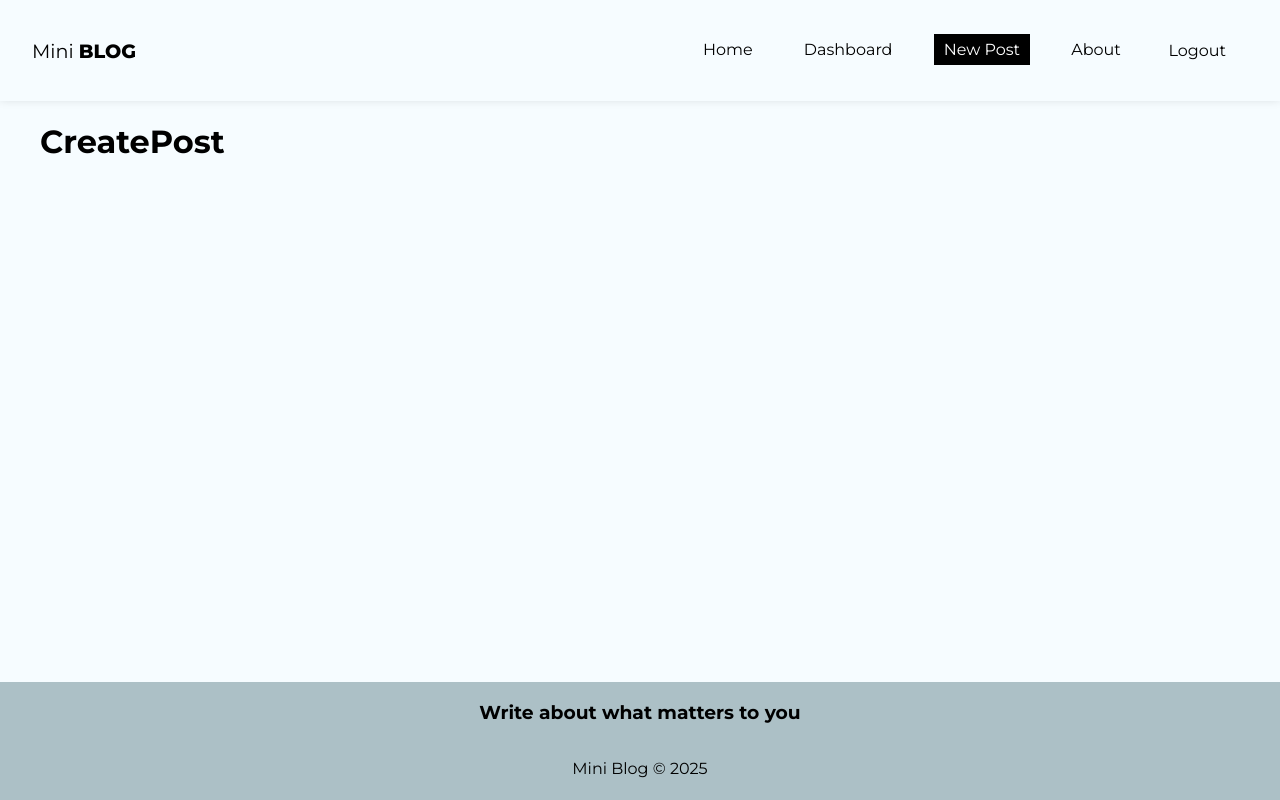
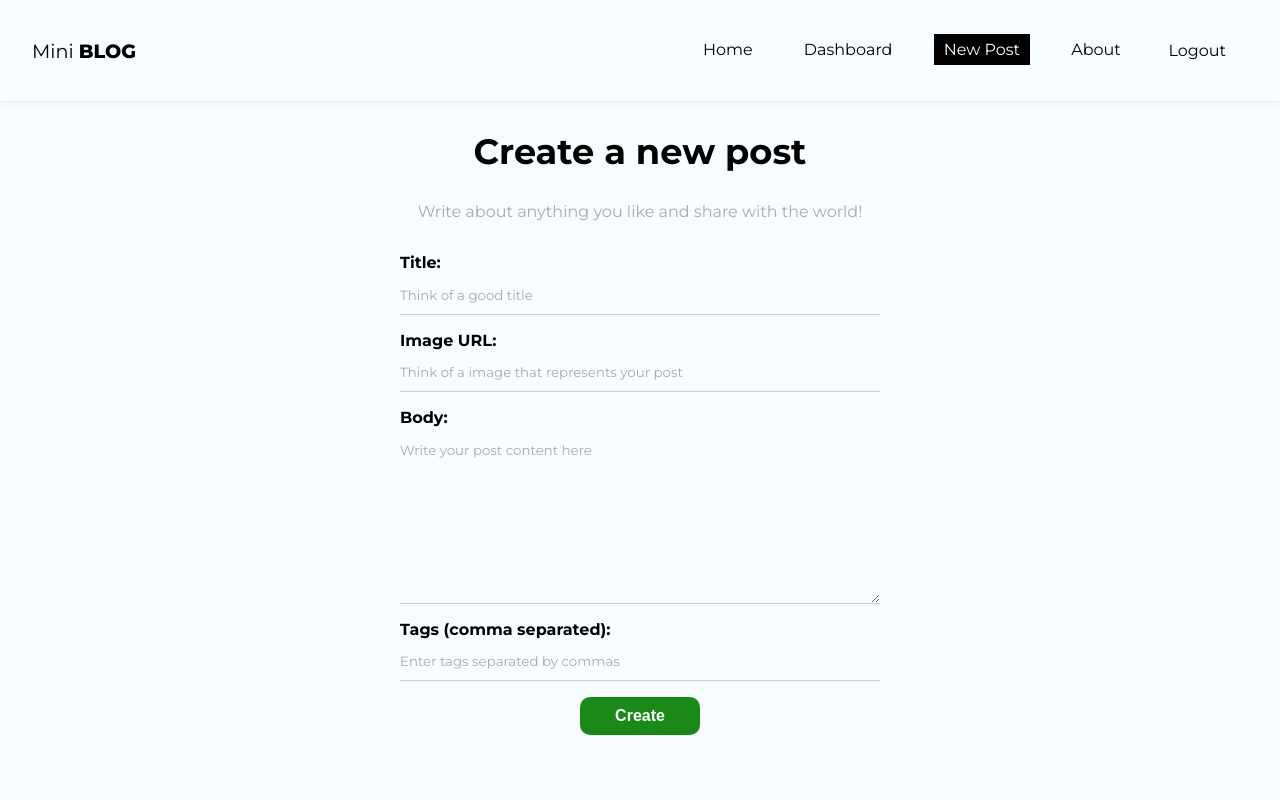
Before and after one commit to lucasldemello/react-zero-to-mastery-course, a React (Vite) app in the folder projects/miniblog/: page /posts/create in a window 1280 px wide. Shown: the top 800 px of the page. Built offline with nearby package versions, Linux system fonts and the light colour scheme; no server answers; sample sign-in values are in the browser's storage.

Commit message:
feat: Implement CreatePost component with form handling and styling

```diff
--- a/projects/miniblog/src/pages/CreatePost/CreatePost.jsx
+++ b/projects/miniblog/src/pages/CreatePost/CreatePost.jsx
@@ -1,9 +1,73 @@
 import styles from "./CreatePost.module.css";
 
+import { useState } from "react";
+import { useNavigate } from "react-router-dom";
+import { useAuthValue } from "../../context/AuthContext";
+
 const CreatePost = () => {
+  const [title, setTitle] = useState("");
+  const [image, setImage] = useState("");
+  const [body, setBody] = useState("");
+  const [tags, setTags] = useState([]);
+  const [formError, setFormError] = useState("");
+
+  const handleSubmit = (e) => {
+    e.preventDefault();
+  };
+
   return (
-    <div>
-      <h1>CreatePost</h1>
+    <div className={styles.create_post}>
+      <h2 className={styles.title}>Create a new post</h2>
+      <p>Write about anything you like and share with the world!</p>
+      <form className={styles.form} onSubmit={handleSubmit}>
+        <label>
+          <span>Title:</span>
+          <input
+            type="text"
+            required
+            placeholder="Think of a good title"
+            value={title}
+            onChange={(e) => setTitle(e.target.value)}
+          />
+        </label>
+
+        <label>
+          <span>Image URL:</span>
+          <input
+            type="text"
+            required
+            placeholder="Think of a image that represents your post"
+            value={image}
+            onChange={(e) => setImage(e.target.value)}
+          />
+        </label>
+
+        <label>
+          <span>Body:</span>
+          <textarea
+            required
+            placeholder="Write your post content here"
+            rows="10"
+            value={body}
+            onChange={(e) => setBody(e.target.value)}
+          ></textarea>
+        </label>
+
+        <label>
+          <span>Tags (comma separated):</span>
+          <input
+            type="text"
+            required
+            placeholder="Enter tags separated by commas"
+            className={styles.tags}
+            value={tags.join(", ")}
+            onChange={(e) =>
+              setTags(e.target.value.split(",").map((tag) => tag.trim()))
+            }
+          />
+        </label>
+        <button className="btn">Create</button>
+      </form>
     </div>
   );
 };
--- a/projects/miniblog/src/pages/CreatePost/CreatePost.module.css
+++ b/projects/miniblog/src/pages/CreatePost/CreatePost.module.css
@@ -0,0 +1,12 @@
+.create_post {
+  text-align: center;
+}
+
+.create_post h2 {
+  font-size: 2.2em;
+}
+
+.create_post p {
+  color: #aaa;
+  margin-bottom: 2em;
+}
```
